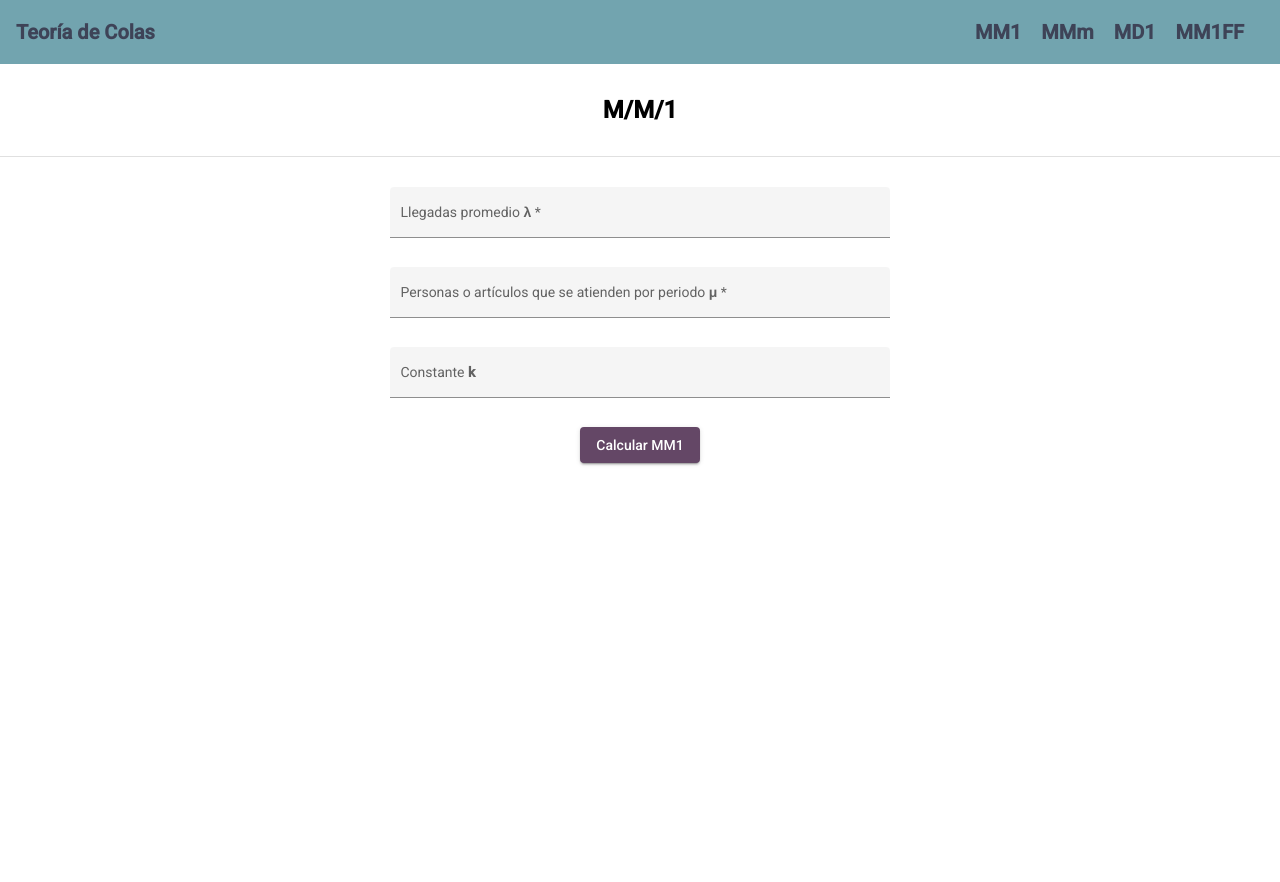
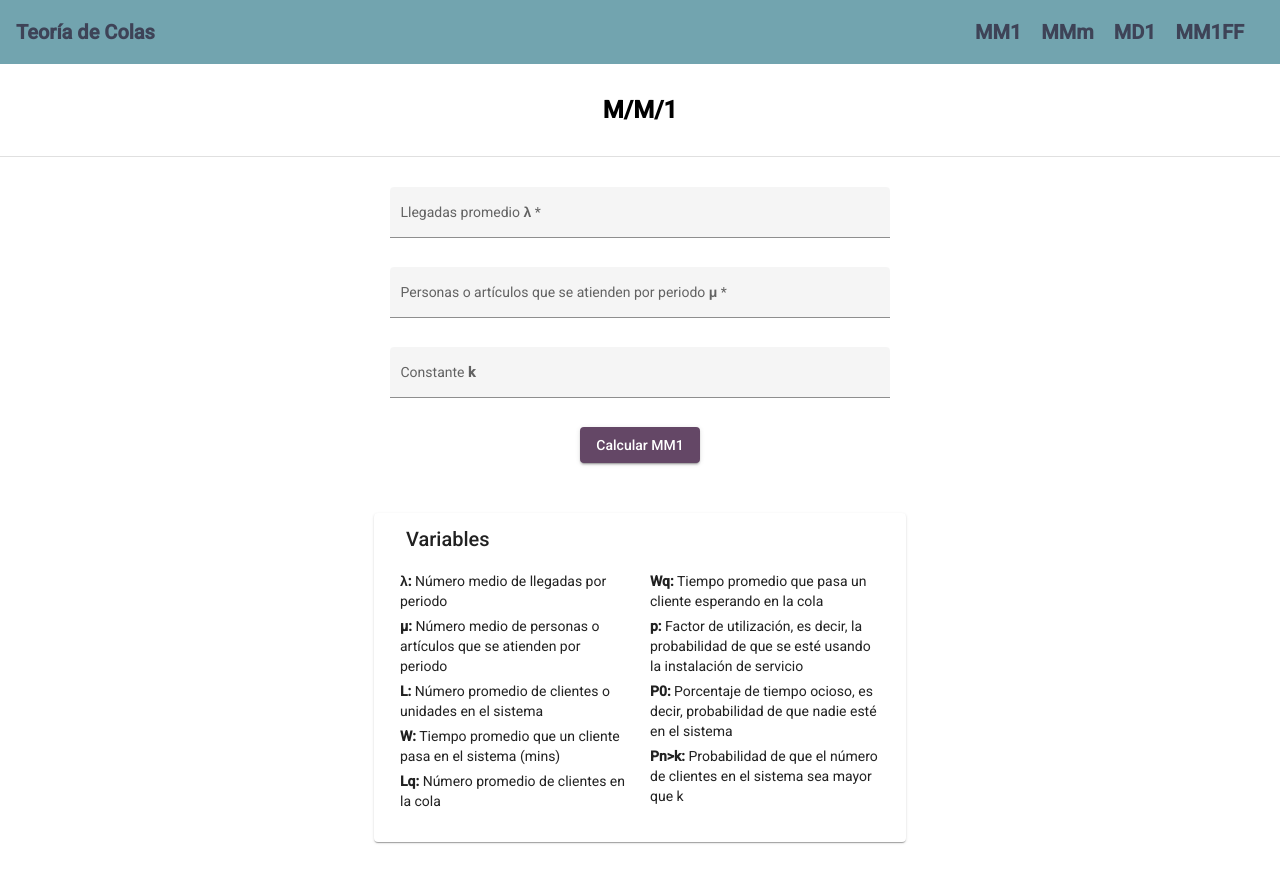
Before and after one commit to pavega/teoria-colas, an Angular app: page /MM1 in a window 1280 px wide. Shown: the top 882 px of the page. Before the commit the page ends 800 px from the top, so only its background shows below. Built offline with nearby package versions, Linux system fonts and the light colour scheme.

Commit message:
Se agregó significado de variables

```diff
--- a/src/app/formula/md1/md1.component.css
+++ b/src/app/formula/md1/md1.component.css
@@ -74,3 +74,21 @@
   justify-content:center;
   align-items:center;
 }
+
+.parameter-row {
+  display: flex;
+}
+
+.parameter {
+  flex: 1;
+  padding: 10px;
+}
+
+.parameter p {
+  margin-bottom: 5px;
+}
+
+.mat-card {
+  width: 500px;
+  margin: 20px;
+}
--- a/src/app/formula/md1/md1.component.html
+++ b/src/app/formula/md1/md1.component.html
@@ -48,4 +48,25 @@
       </tbody>
   </table>
 </div>
+<div class="container">
+  <mat-card>
+    <mat-card-header>
+      <mat-card-title>Variables</mat-card-title>
+    </mat-card-header>
+    <mat-card-content>
+      <div class="parameter-row">
+        <div class="parameter">
+          <p><strong>λ:</strong> Tasa de llegadas promedio</p>
+          <p><strong>µ:</strong> Tasa de servicio promedio en cada canal</p>
+          <p><strong>Lq:</strong> Número promedio de clientes o unidades que se encuentran en la línea esperando ser atendidos</p>
+        </div>
+        <div class="parameter">
+          <p><strong>Wq:</strong> Tiempo promedio que un cliente o unidad pasa en la cola esperando ser atendido</p>
+          <p><strong>L:</strong> Número promedio de clientes o unidades en el sistema</p>
+          <p><strong>W:</strong> Tiempo promedio que una unidad pasa en la línea de espera o recibiendo servicio (es decir, dentro del sistema)</p>
+        </div>
+      </div>
+    </mat-card-content>
+  </mat-card>
+</div>
 <br><br>
--- a/src/app/formula/mm1-ff/mm1-ff.component.css
+++ b/src/app/formula/mm1-ff/mm1-ff.component.css
@@ -105,3 +105,21 @@
   justify-content:center;
   align-items:center;
 }
+
+.parameter-row {
+  display: flex;
+}
+
+.parameter {
+  flex: 1;
+  padding: 10px;
+}
+
+.parameter p {
+  margin-bottom: 5px;
+}
+
+.mat-card {
+  width: 500px;
+  margin: 20px;
+}
--- a/src/app/formula/mm1-ff/mm1-ff.component.html
+++ b/src/app/formula/mm1-ff/mm1-ff.component.html
@@ -69,4 +69,28 @@
     </tbody>
   </table>
 </div>
+
+<div class="container">
+  <mat-card>
+    <mat-card-header>
+      <mat-card-title>Variables</mat-card-title>
+    </mat-card-header>
+    <mat-card-content>
+      <div class="parameter-row">
+        <div class="parameter">
+          <p><strong>λ:</strong> Tasa de llegadas promedio</p>
+          <p><strong>µ:</strong> Tasa de servicio promedio en cada canal</p>
+          <p><strong>P0:</strong> Probabilidad de que el sistema esté vacío</p>
+          <p><strong>Lq:</strong> Longitud promedio de la cola</p>
+        </div>
+        <div class="parameter">
+          <p><strong>L:</strong> Número de clientes o unidades dentro del sistema</p>
+          <p><strong>Wq:</strong> Tiempo de espera promedio en la cola</p>
+          <p><strong>W:</strong> Tiempo promedio en el sistema</p>
+          <p><strong>Pn:</strong> Probabilidad de n unidades en el sistema</p>
+        </div>
+      </div>
+    </mat-card-content>
+  </mat-card>
+</div>
 <br><br>
--- a/src/app/formula/mm1/mm1.component.css
+++ b/src/app/formula/mm1/mm1.component.css
@@ -74,3 +74,21 @@
   justify-content:center;
   align-items:center;
 }
+
+.parameter-row {
+  display: flex;
+}
+
+.parameter {
+  flex: 1;
+  padding: 10px;
+}
+
+.parameter p {
+  margin-bottom: 5px;
+}
+
+.mat-card {
+  width: 500px;
+  margin: 20px;
+}
--- a/src/app/formula/mm1/mm1.component.html
+++ b/src/app/formula/mm1/mm1.component.html
@@ -100,4 +100,29 @@
   </table>
 </div>
 
+<div class="container">
+  <mat-card>
+    <mat-card-header>
+      <mat-card-title>Variables</mat-card-title>
+    </mat-card-header>
+    <mat-card-content>
+      <div class="parameter-row">
+        <div class="parameter">
+          <p><strong>λ:</strong> Número medio de llegadas por periodo</p>
+          <p><strong>µ:</strong> Número medio de personas o artículos que se atienden por periodo</p>
+          <p><strong>L:</strong> Número promedio de clientes o unidades en el sistema</p>
+          <p><strong>W:</strong> Tiempo promedio que un cliente pasa en el sistema (mins)</p>
+          <p><strong>Lq:</strong> Número promedio de clientes en la cola</p>
+        </div>
+        <div class="parameter">
+          <p><strong>Wq:</strong> Tiempo promedio que pasa un cliente esperando en la cola</p>
+          <p><strong>p:</strong> Factor de utilización, es decir, la probabilidad de que se esté usando la instalación de servicio</p>
+          <p><strong>P0:</strong> Porcentaje de tiempo ocioso, es decir, probabilidad de que nadie esté en el sistema</p>
+          <p><strong>Pn>k:</strong> Probabilidad de que el número de clientes en el sistema sea mayor que k</p>
+        </div>
+      </div>
+    </mat-card-content>
+  </mat-card>
+</div>
+
 <br><br>
--- a/src/app/formula/mmm/mmm.component.css
+++ b/src/app/formula/mmm/mmm.component.css
@@ -74,3 +74,21 @@
   justify-content:center;
   align-items:center;
 }
+
+.parameter-row {
+  display: flex;
+}
+
+.parameter {
+  flex: 1;
+  padding: 10px;
+}
+
+.parameter p {
+  margin-bottom: 5px;
+}
+
+.mat-card {
+  width: 500px;
+  margin: 20px;
+}
--- a/src/app/formula/mmm/mmm.component.html
+++ b/src/app/formula/mmm/mmm.component.html
@@ -93,4 +93,29 @@
     </tbody>
   </table>
 </div>
+<div class="container">
+  <mat-card>
+    <mat-card-header>
+      <mat-card-title>Variables</mat-card-title>
+    </mat-card-header>
+    <mat-card-content>
+      <div class="parameter-row">
+        <div class="parameter">
+          <p><strong>m:</strong> Número de canales abiertos</p>
+          <p><strong>λ:</strong> Tasa de llegadas promedio</p>
+          <p><strong>µ:</strong> Tasa de servicio promedio en cada canal</p>
+          <p><strong>P0:</strong> Probabilidad de que haya cero clientes o unidades en el sistema</p>
+          <p><strong>L:</strong> Número promedio de clientes o unidades en el sistema</p>
+        </div>
+        <div class="parameter">
+          <p><strong>W:</strong> Tiempo promedio que una unidad pasa en la línea de espera o recibiendo servicio (es decir, dentro del sistema)</p>
+          <p><strong>Lq:</strong> Número promedio de clientes o unidades que se encuentran en la línea esperando ser atendidos</p>
+          <p><strong>Wq:</strong> Tiempo promedio que un cliente o unidad pasa en la cola esperando ser atendido</p>
+          <p><strong>p:</strong> Tasa de utilización</p>
+        </div>
+      </div>
+    </mat-card-content>
+  </mat-card>
+</div>
+
 <br><br>
--- a/src/app/material/material.module.ts
+++ b/src/app/material/material.module.ts
@@ -7,6 +7,7 @@ import {MatInputModule} from '@angular/material/input';
 import {MatTableModule} from '@angular/material/table';
 import {MatButtonModule} from '@angular/material/button';
 import {MatDividerModule} from '@angular/material/divider';
+import {MatCardModule} from '@angular/material/card';
 
 
 @NgModule({
@@ -20,6 +21,7 @@ import {MatDividerModule} from '@angular/material/divider';
     MatTableModule,
     MatButtonModule,
     MatDividerModule,
+    MatCardModule,
   ],
   exports: [
     MatToolbarModule,
@@ -29,6 +31,7 @@ import {MatDividerModule} from '@angular/material/divider';
     MatTableModule,
     MatButtonModule,
     MatDividerModule,
+    MatCardModule,
   ]
 })
 export class MaterialModule { }
```
